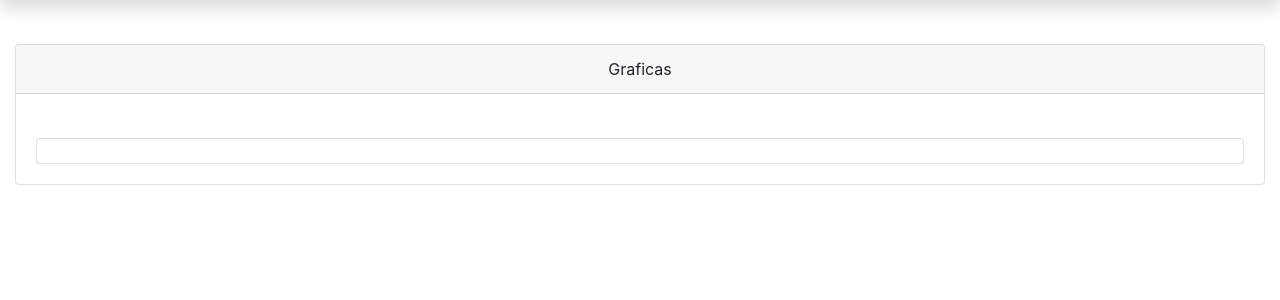
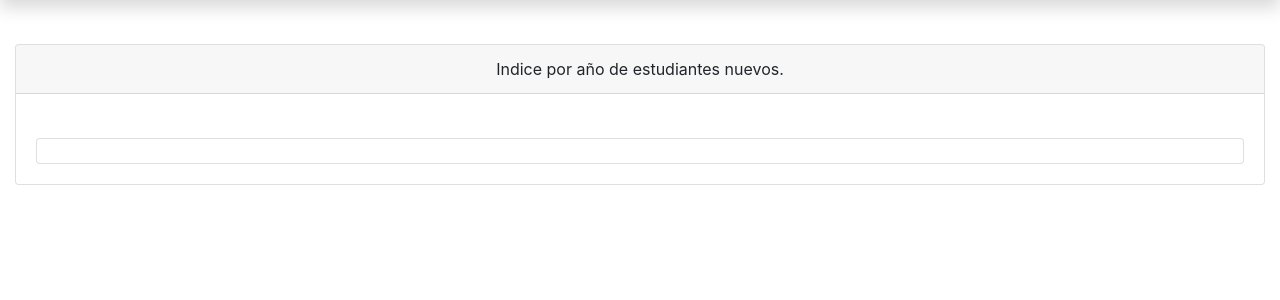
Before and after one commit to sllivan-svg/Gestor_contenidos_SJ_Virtual, a PHP site: page /vista/vistaGraficas.php in a window 1280 px wide. Shown: the part 56-356 px from the top of the page. Run offline with PHP 8.4, Linux system fonts and the light colour scheme; data comes from the database, SQL or seed files in the repository; some libraries are stand-ins or nearby versions.

Commit message:
voy a borrar cosas

```diff
--- a/vista/graficas/barras.php
+++ b/vista/graficas/barras.php
@@ -41,14 +41,22 @@
     x: [1,2,3,4,5,6,7,8,9,10],
     y: datosX,
     name: 'Noche',
-    type: 'bar'
+    type: 'bar',
+    marker: {
+    color: 'green',
+    opacity: 0.7,
+    }
     };
 
     var trace2 = {
     x: [1,2,3,4,5,6,7,8,9,10],
     y: datosX2,
     name: 'Mañana',
-    type: 'bar'
+    type: 'bar',
+    marker: {
+    color: 'blue',
+    opacity: 0.7,
+    }
     };
 
     var data = [trace1, trace2];
--- a/vista/graficas/lineal.php
+++ b/vista/graficas/lineal.php
@@ -9,7 +9,16 @@
 while($ver=mysqli_fetch_array($result)){
     $valoresx[]=$ver[0];
 }
+$sql2 = "SELECT fechaingreso FROM `estudiantes` WHERE jornada ='mañana'";
+$result2=mysqli_query($conexion,$sql2);
+$valoresx2=array();//Fecha
+$conexion=conexion();
+
+while($ver2=mysqli_fetch_array($result2)){
+    $valoresx2[]=$ver2[0];
+}
 $datosX=json_encode($valoresx);
+$datosX2=json_encode($valoresx2);
 ?>
 <br>
 <div class="container" id="graficaLineal"></div>
@@ -26,30 +35,35 @@
 </script>
 <script type="text/javascript">
     datosX=createCadenaLineal('<?php echo $datosX ?>');
-
+    datosX2=createCadenaLineal('<?php echo $datosX2 ?>');
     var trace1 = {
-        x: datosX,
-        y: ['2020','2019','2018','2017','2016','2015'],
-        name: 'Estudiantes Nuevos',
+        x: [1,2,3,4,5,6,7,8,9,10],
+        y: datosX,
+        name: 'Noche',
         type: 'scatter',
         line:{
-            color: 'red',
+            color: 'green',
             width: 1
         }
     };
 
-    /*var trace2 = {
-    x: ['2016-06-06','2017-06-06','2018-06-06','2019-06-06'],
-    y: ['2020','2019','2018','2017','2016','2015'],
-    type: 'scatter'
-    };*/
+    var trace2 = {
+    x: [1,2,3,4,5,6,7,8,9,10],
+    y: datosX2,
+    name: 'Mañana',
+    type: 'scatter',
+    line:{
+            color: 'blue',
+            width: 1
+        }
+    };
     /*
     var trace3 = {
     x: ['2019-06-06','2020-06-06','2020-06-06','2020-06-06'],
     y: ['2020','2019','2018','2017','2016','2015'],
     }*/
 
-    var data = [trace1/*, trace2/*, trace3*/];
+    var data = [trace1, trace2/*, trace3*/];
 
     Plotly.newPlot('graficaLineal', data);
 </script>
--- a/vista/graficas/pastel.php
+++ b/vista/graficas/pastel.php
@@ -26,9 +26,10 @@
 <Script>
     datos1=createCadenaPastel('<?php echo $datosFechaNoche ?>');
     var data = [{
-    values: [50,56],
+    values: [18,38],
     labels: ['Mañana','Noche'],
-    type: 'pie'
+    type: 'pie',
+
 }];
 
 var layout = {
--- a/vista/vistaGraficas.php
+++ b/vista/vistaGraficas.php
@@ -14,7 +14,7 @@
     <div class="col-lg-12" style="padding-top: 20px;">
     <div class="card">
     <div class="card-header text-center">
-    Graficas
+    Indice por año de estudiantes nuevos.
     </div>
     <div class="card-body">
     <div class="row">
```
